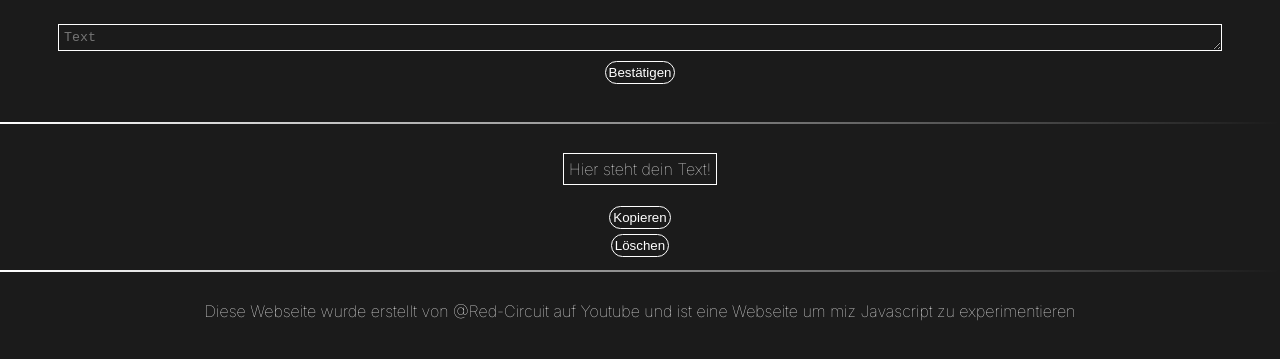
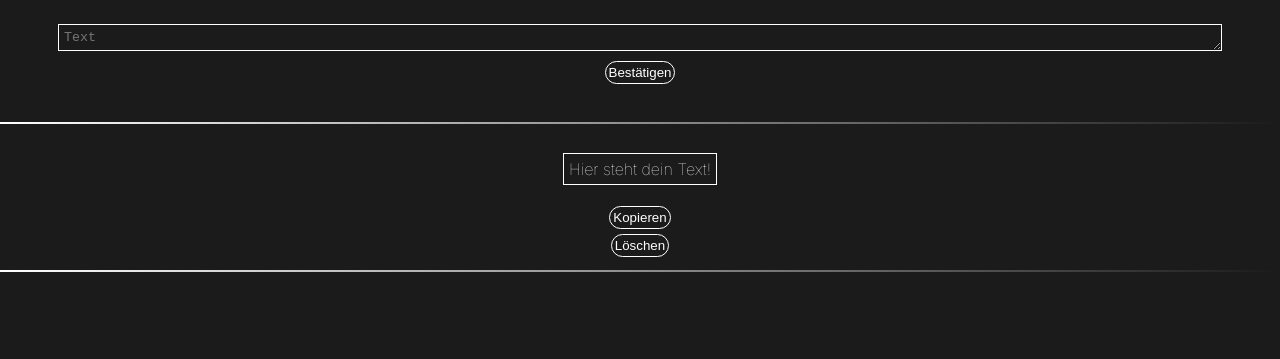
Before and after one commit to website-rgb/simple-note, a plain HTML site: page index.html in a window 1280 px wide. Shown: the part 295-654 px from the top of the page. Drawn offline with Linux system fonts and the light colour scheme.

Commit message:
Fix HTML formatting and structure

```diff
--- a/index.html
+++ b/index.html
@@ -31,10 +31,6 @@
       <button id="btn2" class="btn2" onclick="kopieren()">Kopieren</button>
       <button id="delete" class="btn2" onclick="del()">Löschen</button>
     <hr />
-    <p class="p">
-      Diese Webseite wurde erstellt von @Red-Circuit auf Youtube und ist eine
-      Webseite um miz Javascript zu experimentieren
-    </p>
     <script src="java.js"></script>
   </body>
 </html>
```
